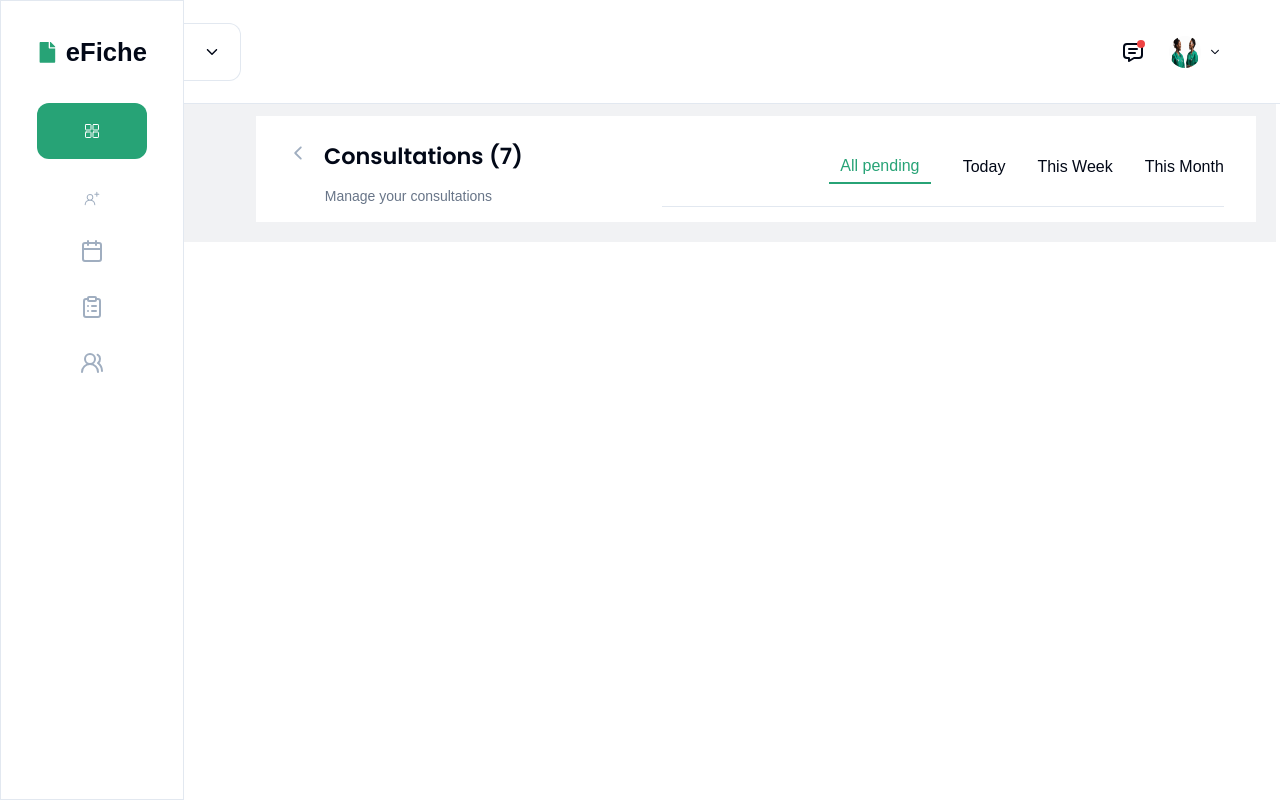
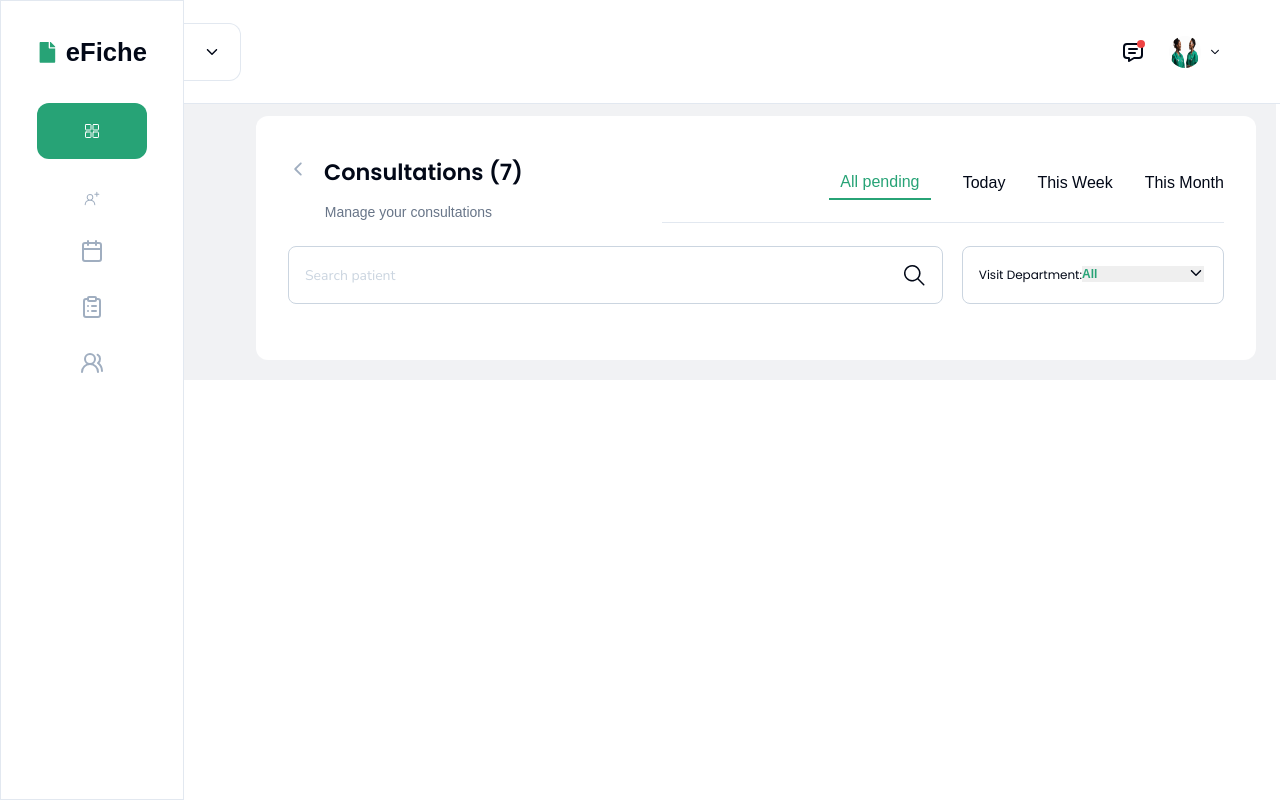
Before and after one commit to fadgadahababashirdev/eficheInterview, a React (Vite) app: page /Report in a window 1280 px wide. Built offline with nearby package versions, Linux system fonts and the light colour scheme.

Commit message:
adding user search and filter

```diff
--- a/package.json
+++ b/package.json
@@ -11,6 +11,7 @@
   },
   "dependencies": {
     "@radix-ui/react-icons": "^1.3.0",
+    "@radix-ui/react-select": "^2.1.2",
     "@radix-ui/react-slot": "^1.1.0",
     "class-variance-authority": "^0.7.0",
     "clsx": "^2.1.1",
--- a/src/Dashboard/NurseTable.jsx
+++ b/src/Dashboard/NurseTable.jsx
@@ -9,7 +9,7 @@ const NurseTable = () => {
   return (
     <div className="flex">
       <Sidebar />
-      <div className="w-full">
+      <div className="w-full  ">
         <Navbar />
         <NurseT/>
       </div>
--- a/src/components/Tables/Navbar.jsx
+++ b/src/components/Tables/Navbar.jsx
@@ -4,7 +4,7 @@ import { PiLessThanBold, PiLessThanLight } from 'react-icons/pi';
 
 const Navbar = () => {
   return (
-    <div className="flex justify-between px-[2rem] py-[1rem] relative">
+    <div className="flex justify-between relative">
       <div className=''>
         <div className="flex gap-4 items-center">
           <div>
--- a/src/components/Tables/NurseT.jsx
+++ b/src/components/Tables/NurseT.jsx
@@ -6,12 +6,14 @@ import Stats from '@/Dashboard/Stats';
 import DataNumberTwo from '@/Dashboard/DataNumberTwo';
 import { Link } from 'react-router-dom';
 import Navbar from './Navbar';
+import SearchAndFilter from './SearchAndFilter';
 
 const NurseT = () => {
   return (
-    <div className="bg-[#f1f2f4] absolute left-[11.5rem] w-[85.3%]  pl-[4.5rem] p-5 mt-[6rem]">
-    <section className='bg-white'>
+    <div className="bg-[#f1f2f4] absolute left-[11.5rem] w-[85.3%]  pl-[4.5rem] p-5 mt-[6rem] ">
+    <section className='bg-white rounded-xl px-[2rem] py-[2rem]'>
      <Navbar/>
+     <SearchAndFilter/>
     </section>
     </div>
   );
--- /dev/null
+++ b/src/components/Tables/SearchAndFilter.jsx
@@ -0,0 +1,43 @@
+import { SearchIcon } from 'lucide-react';
+import React from 'react';
+import { GoSearch } from 'react-icons/go';
+import { IoIosArrowDown } from 'react-icons/io';
+
+const SearchAndFilter = () => {
+  return (
+    <div className="flex justify-between w-full my-6">
+      <div className="w-[70%] p-4 border flex justify-between items-center border-[#CBD5E0] rounded-lg">
+        <div className="w-[70%]">
+          <input
+            type="text"
+            placeholder="Search patient"
+            className="outline-none w-full"
+          />
+        </div>
+        <div>
+          <GoSearch className="w-6 h-6" />
+        </div>
+      </div>
+      <div className="border border-[#CBD5E0] rounded-lg w-[28%] relative flex items-center pl-4">
+        <h1 className="para text-xs whitespace-nowrap ">
+          Visit Department:
+        </h1>
+        <div className="relative w-[50%] mb-[3px]">
+          <select
+            name=""
+            id="select"
+            className="w-full outline-none appearance-none cursor-pointer  text-xs font-semibold text-[#27a376]"
+          >
+            <option value="" className="">
+              All
+            </option>
+            <option value="">Nurse</option>
+          </select>
+          <IoIosArrowDown className="absolute right-0 top-1/2 -translate-y-1/2 pointer-events-none" />
+        </div>
+      </div>
+    </div>
+  );
+};
+
+export default SearchAndFilter;
--- /dev/null
+++ b/src/components/ui/select.jsx
@@ -0,0 +1,124 @@
+import * as React from "react"
+import {
+  CaretSortIcon,
+  CheckIcon,
+  ChevronDownIcon,
+  ChevronUpIcon,
+} from "@radix-ui/react-icons"
+import * as SelectPrimitive from "@radix-ui/react-select"
+
+import { cn } from "@/lib/utils"
+
+const Select = SelectPrimitive.Root
+
+const SelectGroup = SelectPrimitive.Group
+
+const SelectValue = SelectPrimitive.Value
+
+const SelectTrigger = React.forwardRef(({ className, children, ...props }, ref) => (
+  <SelectPrimitive.Trigger
+    ref={ref}
+    className={cn(
+      "flex h-9 w-full items-center justify-between whitespace-nowrap rounded-md border border-input bg-transparent px-3 py-2 text-sm shadow-sm ring-offset-background placeholder:text-muted-foreground focus:outline-none focus:ring-1 focus:ring-ring disabled:cursor-not-allowed disabled:opacity-50 [&>span]:line-clamp-1",
+      className
+    )}
+    {...props}>
+    {children}
+    <SelectPrimitive.Icon asChild>
+      <CaretSortIcon className="h-4 w-4 opacity-50" />
+    </SelectPrimitive.Icon>
+  </SelectPrimitive.Trigger>
+))
+SelectTrigger.displayName = SelectPrimitive.Trigger.displayName
+
+const SelectScrollUpButton = React.forwardRef(({ className, ...props }, ref) => (
+  <SelectPrimitive.ScrollUpButton
+    ref={ref}
+    className={cn("flex cursor-default items-center justify-center py-1", className)}
+    {...props}>
+    <ChevronUpIcon />
+  </SelectPrimitive.ScrollUpButton>
+))
+SelectScrollUpButton.displayName = SelectPrimitive.ScrollUpButton.displayName
+
+const SelectScrollDownButton = React.forwardRef(({ className, ...props }, ref) => (
+  <SelectPrimitive.ScrollDownButton
+    ref={ref}
+    className={cn("flex cursor-default items-center justify-center py-1", className)}
+    {...props}>
+    <ChevronDownIcon />
+  </SelectPrimitive.ScrollDownButton>
+))
+SelectScrollDownButton.displayName =
+  SelectPrimitive.ScrollDownButton.displayName
+
+const SelectContent = React.forwardRef(({ className, children, position = "popper", ...props }, ref) => (
+  <SelectPrimitive.Portal>
+    <SelectPrimitive.Content
+      ref={ref}
+      className={cn(
+        "relative z-50 max-h-96 min-w-[8rem] overflow-hidden rounded-md border bg-popover text-popover-foreground shadow-md data-[state=open]:animate-in data-[state=closed]:animate-out data-[state=closed]:fade-out-0 data-[state=open]:fade-in-0 data-[state=closed]:zoom-out-95 data-[state=open]:zoom-in-95 data-[side=bottom]:slide-in-from-top-2 data-[side=left]:slide-in-from-right-2 data-[side=right]:slide-in-from-left-2 data-[side=top]:slide-in-from-bottom-2",
+        position === "popper" &&
+          "data-[side=bottom]:translate-y-1 data-[side=left]:-translate-x-1 data-[side=right]:translate-x-1 data-[side=top]:-translate-y-1",
+        className
+      )}
+      position={position}
+      {...props}>
+      <SelectScrollUpButton />
+      <SelectPrimitive.Viewport
+        className={cn("p-1", position === "popper" &&
+          "h-[var(--radix-select-trigger-height)] w-full min-w-[var(--radix-select-trigger-width)]")}>
+        {children}
+      </SelectPrimitive.Viewport>
+      <SelectScrollDownButton />
+    </SelectPrimitive.Content>
+  </SelectPrimitive.Portal>
+))
+SelectContent.displayName = SelectPrimitive.Content.displayName
+
+const SelectLabel = React.forwardRef(({ className, ...props }, ref) => (
+  <SelectPrimitive.Label
+    ref={ref}
+    className={cn("px-2 py-1.5 text-sm font-semibold", className)}
+    {...props} />
+))
+SelectLabel.displayName = SelectPrimitive.Label.displayName
+
+const SelectItem = React.forwardRef(({ className, children, ...props }, ref) => (
+  <SelectPrimitive.Item
+    ref={ref}
+    className={cn(
+      "relative flex w-full cursor-default select-none items-center rounded-sm py-1.5 pl-2 pr-8 text-sm outline-none focus:bg-accent focus:text-accent-foreground data-[disabled]:pointer-events-none data-[disabled]:opacity-50",
+      className
+    )}
+    {...props}>
+    <span className="absolute right-2 flex h-3.5 w-3.5 items-center justify-center">
+      <SelectPrimitive.ItemIndicator>
+        <CheckIcon className="h-4 w-4" />
+      </SelectPrimitive.ItemIndicator>
+    </span>
+    <SelectPrimitive.ItemText>{children}</SelectPrimitive.ItemText>
+  </SelectPrimitive.Item>
+))
+SelectItem.displayName = SelectPrimitive.Item.displayName
+
+const SelectSeparator = React.forwardRef(({ className, ...props }, ref) => (
+  <SelectPrimitive.Separator
+    ref={ref}
+    className={cn("-mx-1 my-1 h-px bg-muted", className)}
+    {...props} />
+))
+SelectSeparator.displayName = SelectPrimitive.Separator.displayName
+
+export {
+  Select,
+  SelectGroup,
+  SelectValue,
+  SelectTrigger,
+  SelectContent,
+  SelectLabel,
+  SelectItem,
+  SelectSeparator,
+  SelectScrollUpButton,
+  SelectScrollDownButton,
+}
--- a/src/index.css
+++ b/src/index.css
@@ -32,6 +32,10 @@ input::placeholder{
   font-weight: <weight>;
   font-style: normal;
 }
+input::placeholder{
+  color:#CBD5E0
+}
+
 @layer base {
   :root {
     --background: 0 0% 100%;
```
Also changed, not shown: 1 other file (tests, documents, lock files or other folders).
